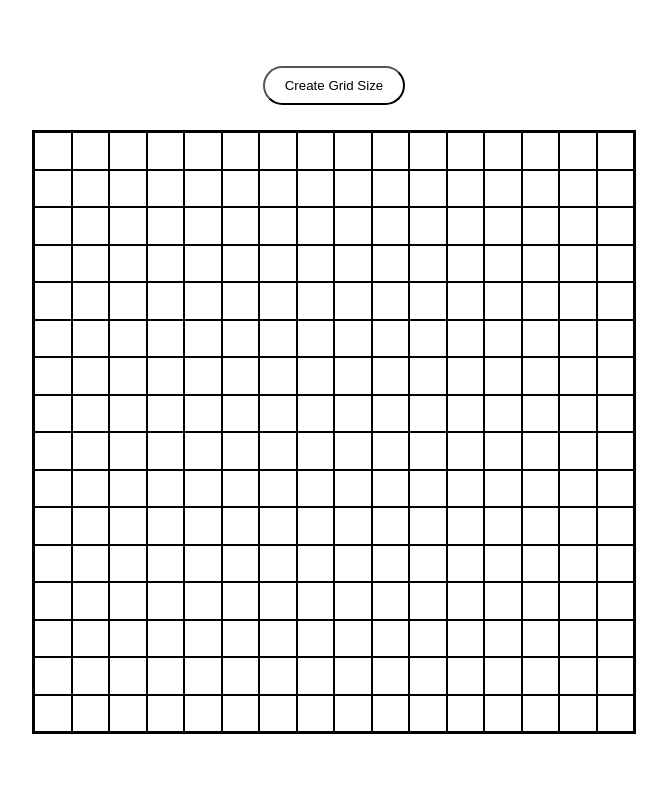
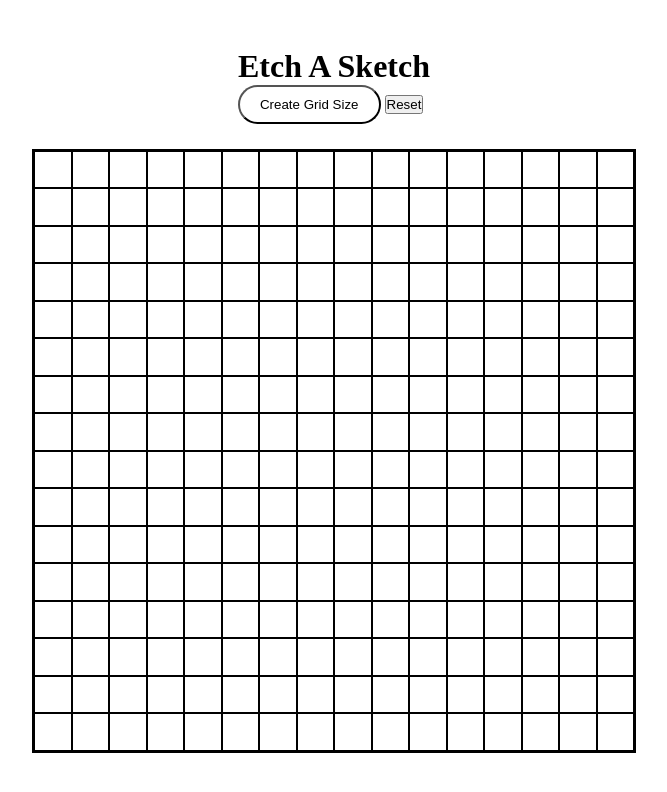
Before and after one commit to jvnsn/Etch-a-sketch, a plain HTML site: page index.html in a window 1280 px wide. Shown: the whole page, without its empty margins (306-973 px from the left). Drawn offline with Linux system fonts and the light colour scheme.

Commit message:
add title and reset button

```diff
--- a/index.html
+++ b/index.html
@@ -7,7 +7,11 @@
     <title>Etch a Sketch</title>
 </head>
 <body>
-    <button class="btn-create">Create Grid Size</button>
+    <div class="header">
+        <h1 class="title">Etch A Sketch</h1>
+        <button class="btn-create">Create Grid Size</button>
+        <button class="btn-reset">Reset</button>
+    </div>
     <div class="container"></div>
 
     <script src="script.js"></script>
```
